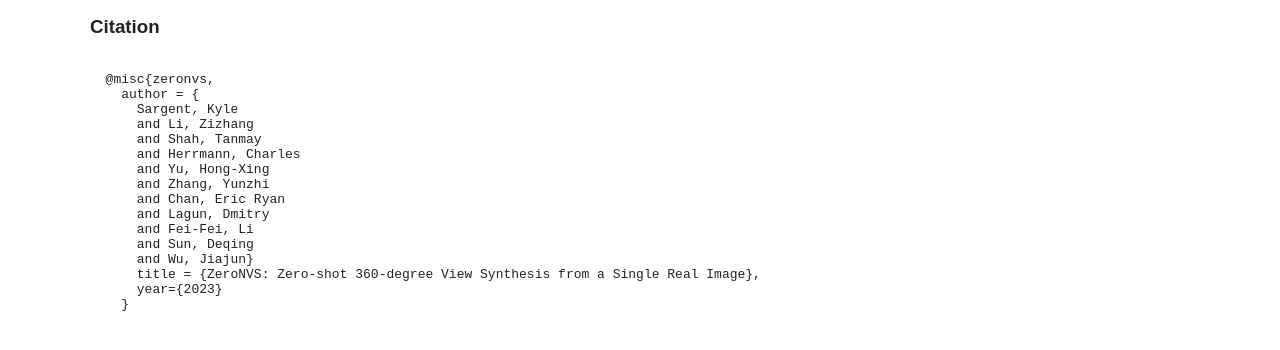
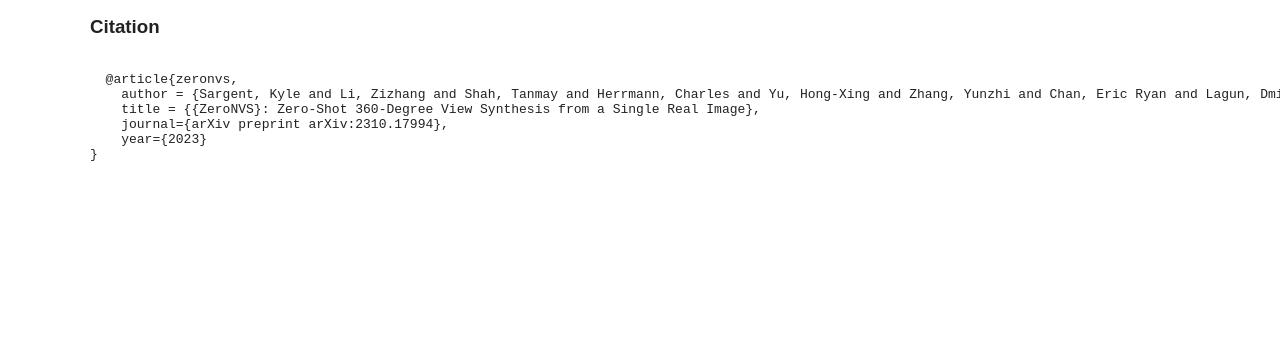
Before and after one commit to kylesargent/kylesargent.github.io, a Jekyll site: the page zeronvs/index.html, which Jekyll copies as it is, in a window 1280 px wide and 900 px high, scrolled down 6475 px, cut to the strip 538-888 px from the top of the window. Built offline with Jekyll 4.4.1, drawn with Linux system fonts in a browser that asks for light colours; after the commit the page ends 7225 px from its top, so only the background shows below that.

Commit message:
fix comma, update citation

```diff
--- a/zeronvs/index.html
+++ b/zeronvs/index.html
@@ -145,7 +145,7 @@
 
 <h2 align="center"><i>
   Kyle Sargent,
-  <a href="https://kyleleey.github.io/">Zizhang Li</a>
+  <a href="https://kyleleey.github.io/">Zizhang Li</a>,
   <a href="https://www.linkedin.com/in/tashah/">Tanmay Shah</a>,
   <a href=https://scholar.google.com/citations?user=LQvi5XAAAAAJ&hl=en">Charles Herrmann</a>,
   <a href=https://kovenyu.com>Hong-Xing Yu</a>,
@@ -722,20 +722,10 @@
 
 <h3>Citation</h3>
 <pre><code>
-  @misc{zeronvs,
-    author = {
-      Sargent, Kyle
-      and Li, Zizhang
-      and Shah, Tanmay
-      and Herrmann, Charles
-      and Yu, Hong-Xing
-      and Zhang, Yunzhi
-      and Chan, Eric Ryan
-      and Lagun, Dmitry
-      and Fei-Fei, Li
-      and Sun, Deqing
-      and Wu, Jiajun}
-      title = {ZeroNVS: Zero-shot 360-degree View Synthesis from a Single Real Image},
-      year={2023}
-    }
+  @article{zeronvs,
+    author = {Sargent, Kyle and Li, Zizhang and Shah, Tanmay and Herrmann, Charles and Yu, Hong-Xing and Zhang, Yunzhi and Chan, Eric Ryan and Lagun, Dmitry and Fei-Fei, Li and Sun, Deqing and Wu, Jiajun},
+    title = {{ZeroNVS}: Zero-Shot 360-Degree View Synthesis from a Single Real Image},
+    journal={arXiv preprint arXiv:2310.17994},
+    year={2023}
+}
 </code></pre>
```
